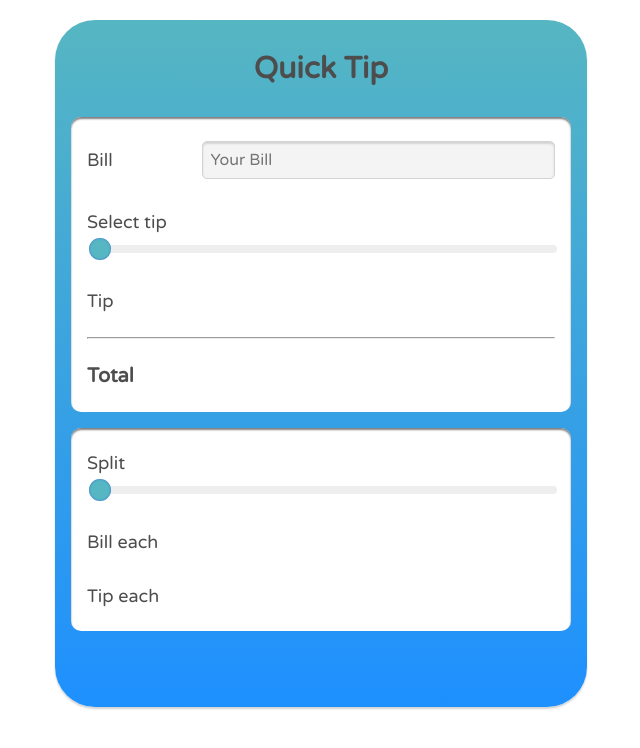
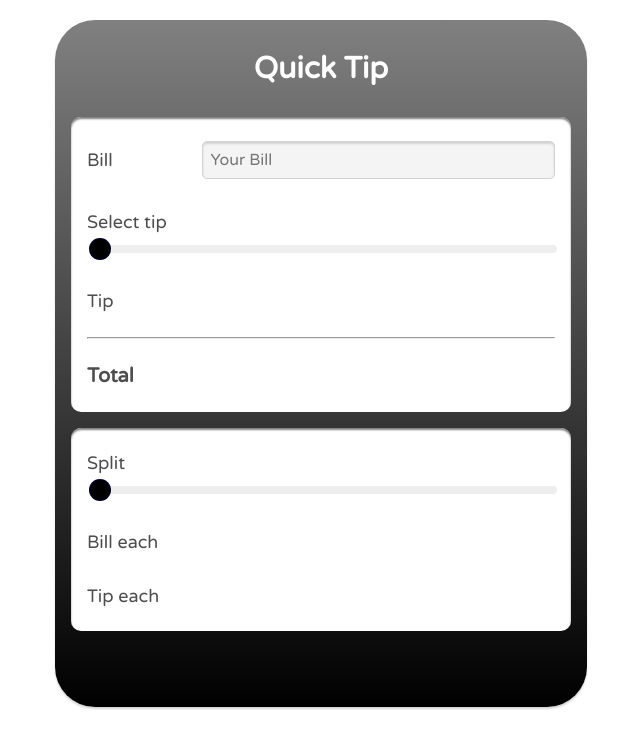
Before and after one commit to woahspeedracer/tip_calculator, a plain HTML site: page index.html in a window 1280 px wide. Shown: the whole page, without its empty margins (319-959 px from the left). Drawn offline with Linux system fonts and the light colour scheme.

Commit message:
update color scheme

```diff
--- a/styles.css
+++ b/styles.css
@@ -7,7 +7,7 @@ html {
 main {
   max-width: 50rem;
   margin: 2rem auto;
-  background: linear-gradient(180deg, #56b6c2, dodgerblue);
+  background: linear-gradient(180deg,gray, black);
   padding: 3rem 1.6rem 6rem 1.6rem;
   border-radius: 4rem;
   box-shadow: 0 2px 2px lightgray;
@@ -15,6 +15,7 @@ main {
 
 h1 {
   text-align: center;
+  color: white;
   font-size: 3rem;
   margin: 0;
   padding-bottom: 3rem;
@@ -73,7 +74,8 @@ input[type="number"] {
   background: #eee;
   margin-top: 1.2rem;
   border-radius: 0.4rem;
-  outline-color: rgba(0,0,255,.2);
+  outline-color: lightgray;
+  z-index: 0;
 }
 
 .range::-webkit-slider-thumb {
@@ -82,6 +84,7 @@ input[type="number"] {
   height: 2.2rem;
   border-radius: 50%;
   box-shadow: inset 0 0 2px rgba(0,0,255,.5);
-  background-color: #56b6c2;
+  background-color: black;
+
   cursor: pointer;
 }
```
